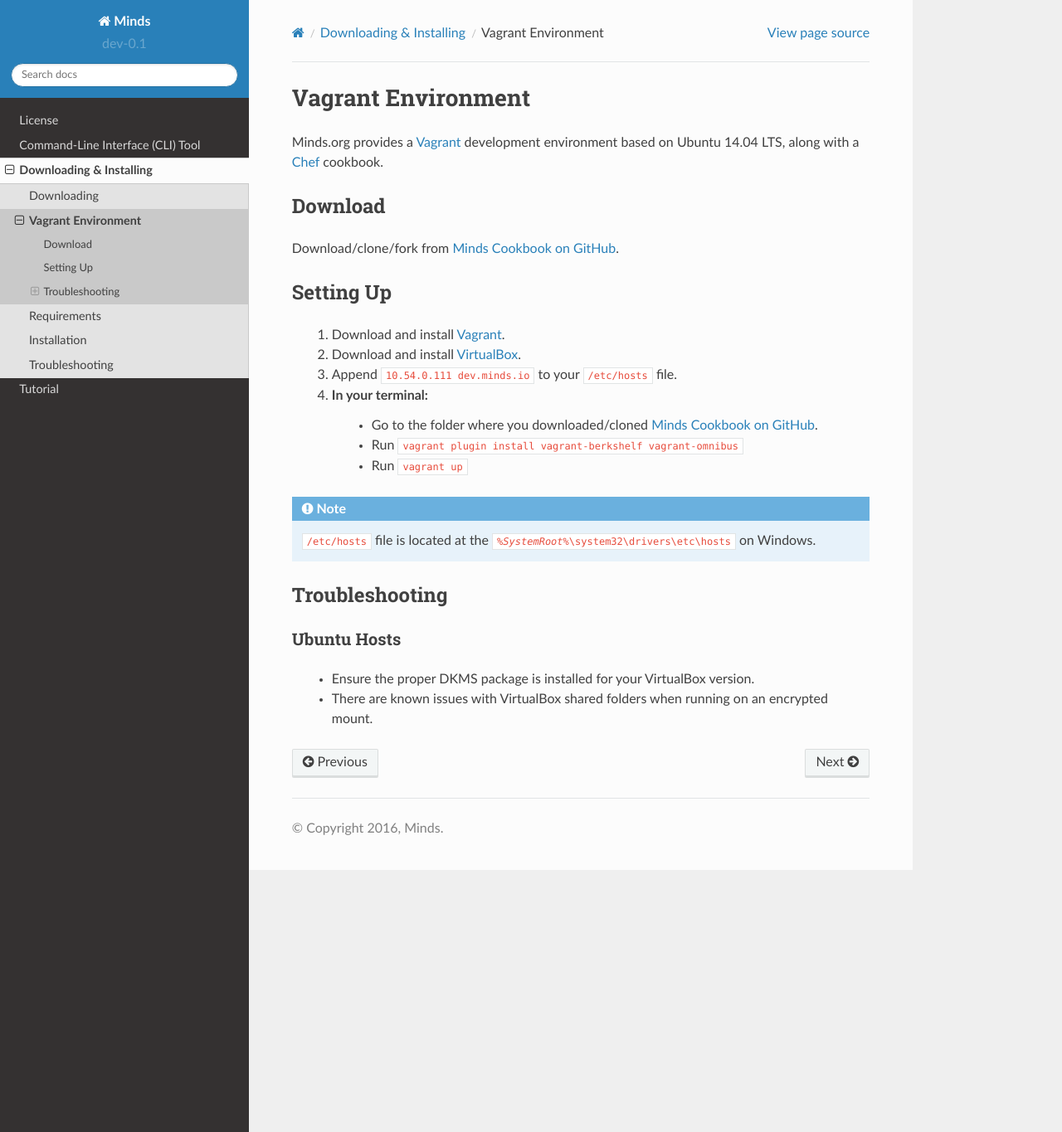
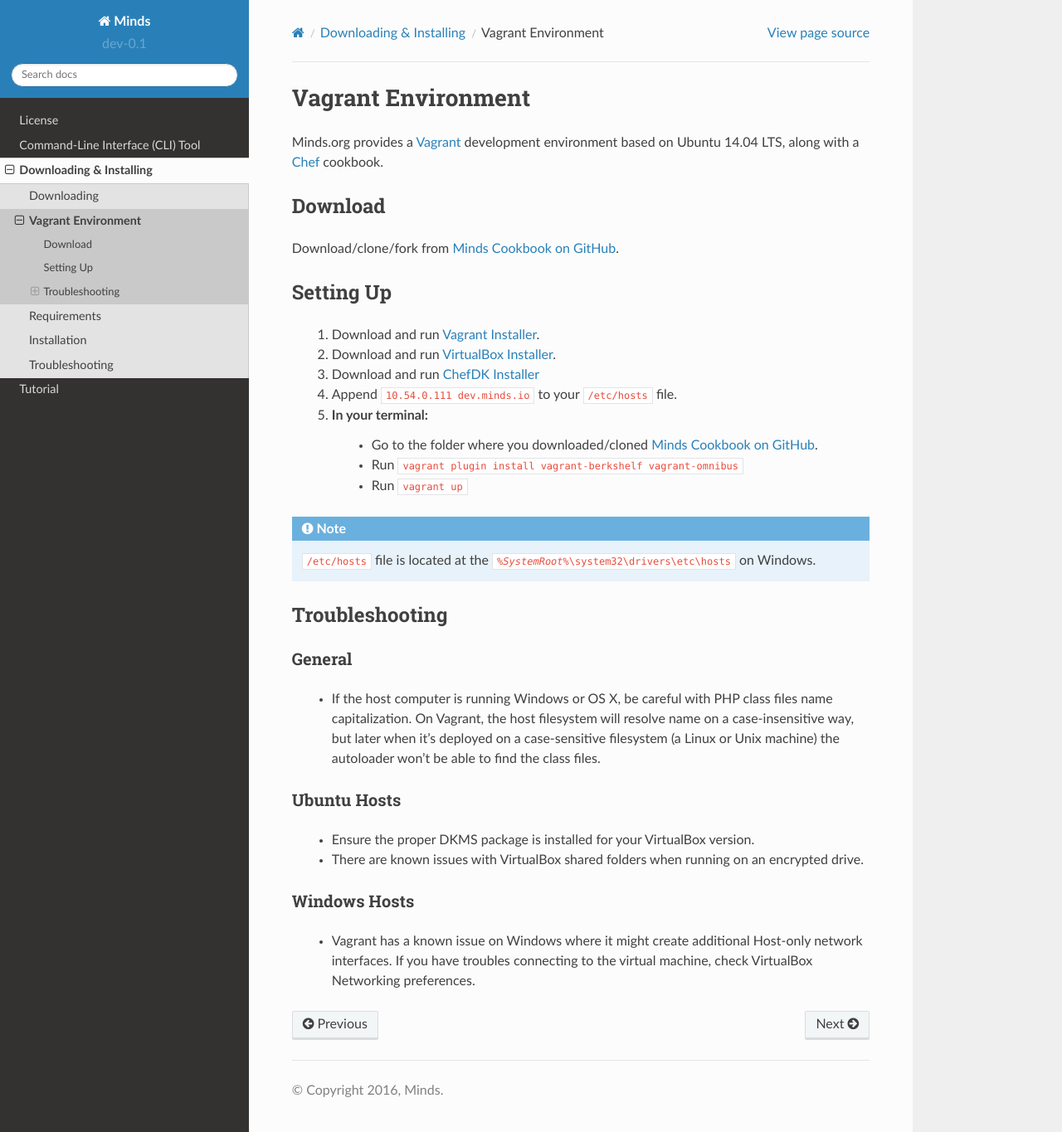
Before and after one commit to Minds/ORG, a Sphinx documentation site: the page built from docs/source/install/vagrant.rst, in a window 1280 px wide and 1365 px high. Shown: the whole window at 83% size. Built offline with Sphinx 7.4.7 and the Read the Docs theme 2.0.0, drawn with Linux system fonts in a browser that asks for light colours.

Commit message:
(docs): add chef install step; general troubleshooting
(cherry picked from commit f131f784c24289d346bf1e27d2704f3cbfaede68)

```diff
--- a/docs/source/install/troubleshooting.rst
+++ b/docs/source/install/troubleshooting.rst
@@ -6,4 +6,7 @@
 
 TK issues when installing
 
-TK link to vagrant's troubleshooting section
+Vagrant
+=======
+
+Check :ref:`install_vagrant_troubleshooting`
--- a/docs/source/install/vagrant.rst
+++ b/docs/source/install/vagrant.rst
@@ -8,7 +8,7 @@
 Ubuntu 14.04 LTS, along with a Chef_ cookbook.
 
 .. _Vagrant: https://www.vagrantup.com/
-.. _Chef: https://downloads.chef.io/chef-dk/
+.. _Chef: https://www.chef.io/
 
 Download
 ========
@@ -20,8 +20,9 @@
 Setting Up
 ==========
 
-  #. Download and install Vagrant_.
-  #. Download and install VirtualBox_.
+  #. Download and run `Vagrant Installer`_.
+  #. Download and run `VirtualBox Installer`_.
+  #. Download and run `ChefDK Installer`_
   #. Append ``10.54.0.111 dev.minds.io`` to your :file:`/etc/hosts` file.
   #. In your terminal:
       - Go to the folder where you downloaded/cloned `Minds Cookbook on GitHub`_.
@@ -31,14 +32,33 @@
 .. note:: :file:`/etc/hosts` file is located at the
   :file:`{%SystemRoot%}\\system32\\drivers\\etc\\hosts` on Windows.
 
-.. _VirtualBox: https://www.virtualbox.org/
+.. _Vagrant Installer: https://www.vagrantup.com/downloads.html
+.. _VirtualBox Installer: https://www.virtualbox.org/wiki/Downloads
+.. _ChefDK Installer: https://downloads.chef.io/chef-dk/
+
+.. _install_vagrant_troubleshooting:
 
 Troubleshooting
 ===============
+
+General
+-------
+
+  - If the host computer is running Windows or OS X, be careful with PHP class files
+    name capitalization. On Vagrant, the host filesystem will resolve name on a
+    case-insensitive way, but later when it's deployed on a case-sensitive filesystem
+    (a Linux or Unix machine) the autoloader won't be able to find the class files.
 
 Ubuntu Hosts
 ------------
 
   - Ensure the proper DKMS package is installed for your VirtualBox version.
-  - There are known issues with VirtualBox shared folders
-    when running on an encrypted mount.
+  - There are known issues with VirtualBox shared folders when running on an
+    encrypted drive.
+
+Windows Hosts
+-------------
+
+  - Vagrant has a known issue on Windows where it might create additional Host-only
+    network interfaces. If you have troubles connecting to the virtual machine, check
+    VirtualBox Networking preferences.
```
